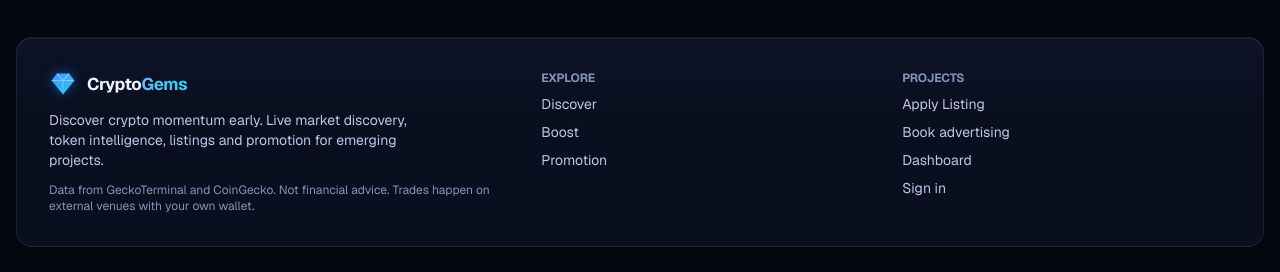
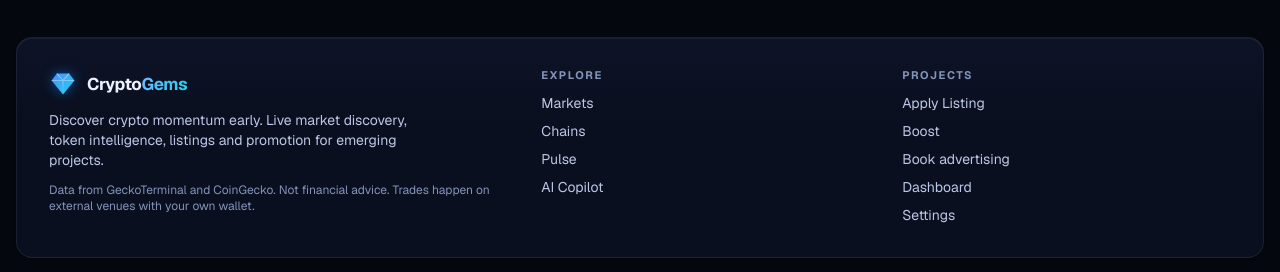
Before and after one commit to moderator29/Crypto-gem, a Next.js app: page / in a window 1280 px wide. Shown: the part 1548-1820 px from the top of the page. Built offline with nearby package versions, Linux system fonts and the light colour scheme; no server answers; the database is empty.

Commit message:
fix: footer site map matches the real routes

```diff
--- a/src/components/layout/Footer.tsx
+++ b/src/components/layout/Footer.tsx
@@ -13,17 +13,19 @@ export async function Footer() {
           <p className="text-xs text-muted">Data from GeckoTerminal and CoinGecko. Not financial advice. Trades happen on external venues with your own wallet.</p>
         </div>
         <nav aria-label="Explore" className="space-y-2 text-sm">
-          <h3 className="text-xs font-bold uppercase tracking-widest text-muted">{t("footer.explore")}</h3>
-          <Link className="block text-soft hover:text-text" href="/">{t("nav.discover")}</Link>
-          <Link className="block text-soft hover:text-text" href="/boost">{t("nav.boost")}</Link>
-          <Link className="block text-soft hover:text-text" href="/promotion">{t("nav.promotion")}</Link>
+          <h3 className="eyebrow mb-3">{t("footer.explore")}</h3>
+          <Link className="block text-soft transition hover:text-text" href="/markets">{t("nav.markets")}</Link>
+          <Link className="block text-soft transition hover:text-text" href="/chains">Chains</Link>
+          <Link className="block text-soft transition hover:text-text" href="/pulse">{t("nav.pulse")}</Link>
+          <Link className="block text-soft transition hover:text-text" href="/copilot">{t("nav.copilot")}</Link>
         </nav>
         <nav aria-label="Projects" className="space-y-2 text-sm">
-          <h3 className="text-xs font-bold uppercase tracking-widest text-muted">{t("footer.projects")}</h3>
-          <Link className="block text-soft hover:text-text" href="/add-coin">{t("nav.applyListing")}</Link>
-          <Link className="block text-soft hover:text-text" href="/promotion">{t("footer.bookAds")}</Link>
-          <Link className="block text-soft hover:text-text" href="/dashboard">{t("nav.dashboard")}</Link>
-          <Link className="block text-soft hover:text-text" href="/login">{t("footer.signIn")}</Link>
+          <h3 className="eyebrow mb-3">{t("footer.projects")}</h3>
+          <Link className="block text-soft transition hover:text-text" href="/add-coin">{t("nav.applyListing")}</Link>
+          <Link className="block text-soft transition hover:text-text" href="/boost">{t("nav.boost")}</Link>
+          <Link className="block text-soft transition hover:text-text" href="/promotion">{t("footer.bookAds")}</Link>
+          <Link className="block text-soft transition hover:text-text" href="/dashboard">{t("nav.dashboard")}</Link>
+          <Link className="block text-soft transition hover:text-text" href="/settings">{t("nav.settings")}</Link>
         </nav>
       </div>
       <p className="flex flex-wrap items-center justify-center gap-x-4 pt-6 text-xs text-muted"><Link href="/about" className="hover:text-text">About</Link><Link href="/privacy" className="hover:text-text">Privacy</Link><Link href="/terms" className="hover:text-text">Terms</Link></p>
```
